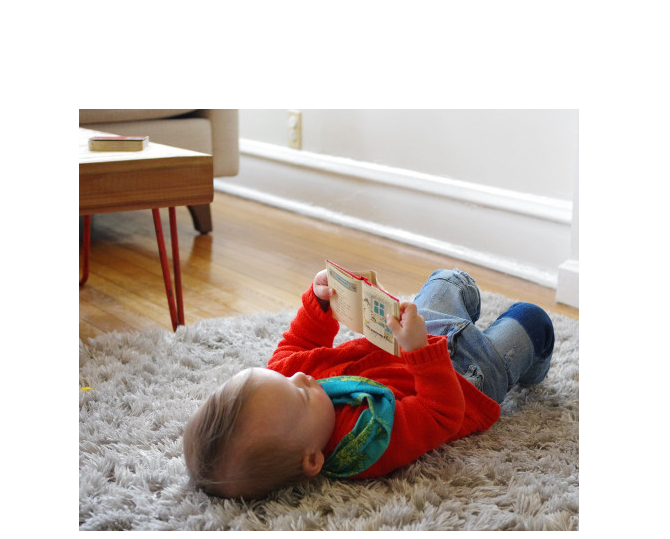
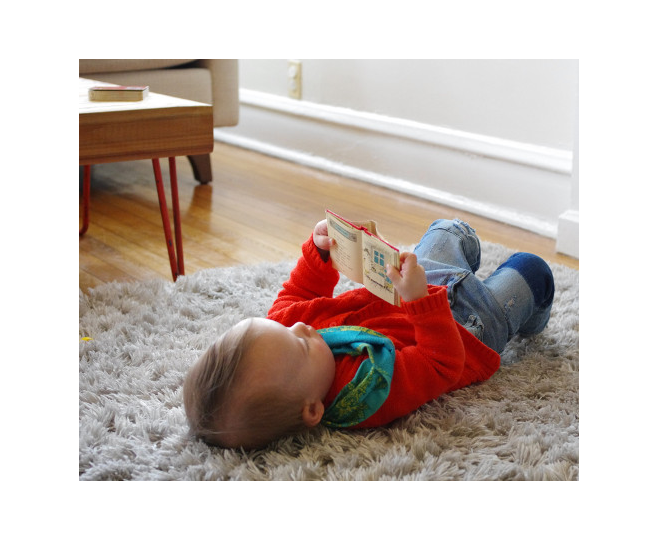
Before and after one commit to jessebm/jessebm.github.io, a plain HTML site: page index.html in a window 1280 px wide. Shown: the top 539 px of the page, without its empty margins (311-981 px from the left). Drawn offline with Linux system fonts and the light colour scheme.

Commit message:
Update index.html

```diff
--- a/index.html
+++ b/index.html
@@ -11,7 +11,7 @@
     </style>
   </head>
   <body>
-    <p style="text-align:center;"><img src="reading.jpg" style="margin-top: 8%" alt="reading"></p>
+    <p style="text-align:center;"><img src="reading.jpg" style="margin-top: 4%" alt="reading"></p>
     <h1>RAMONA FAY</h1>
   </body>
 </html>
```
